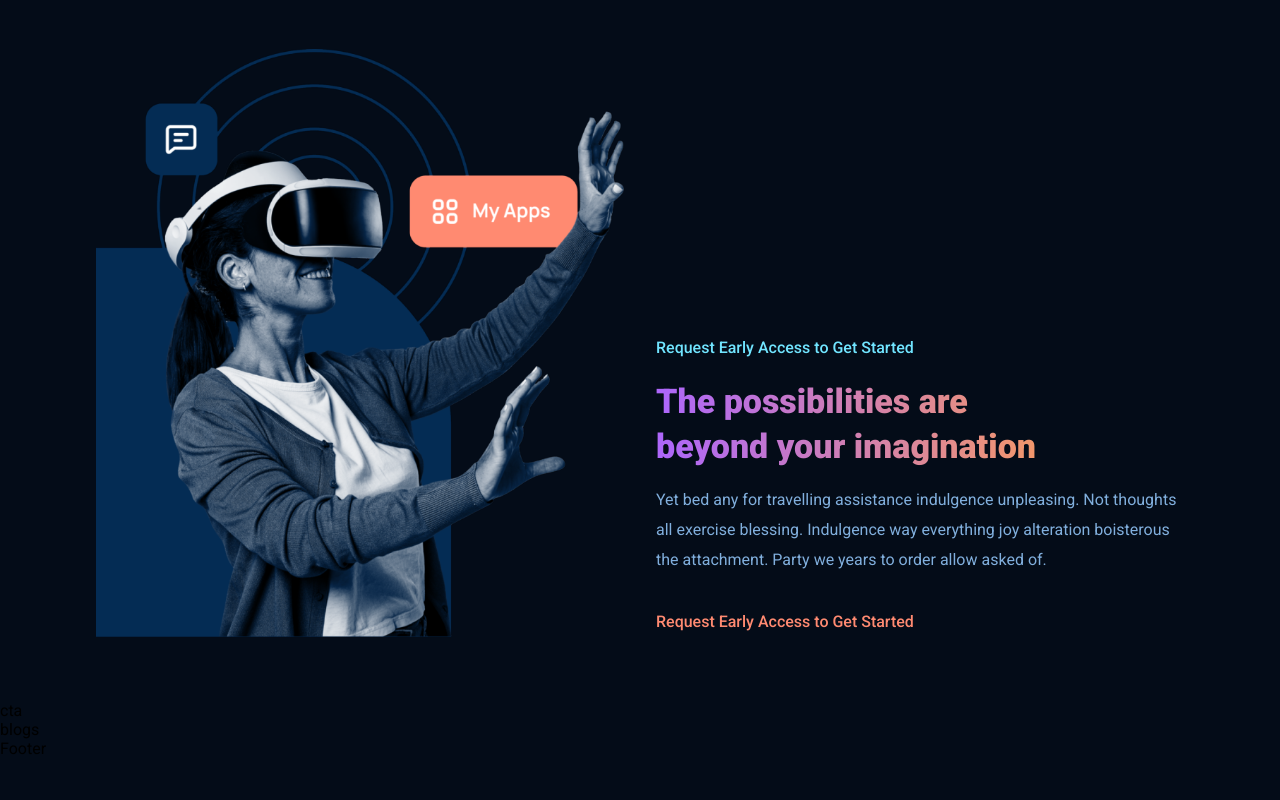
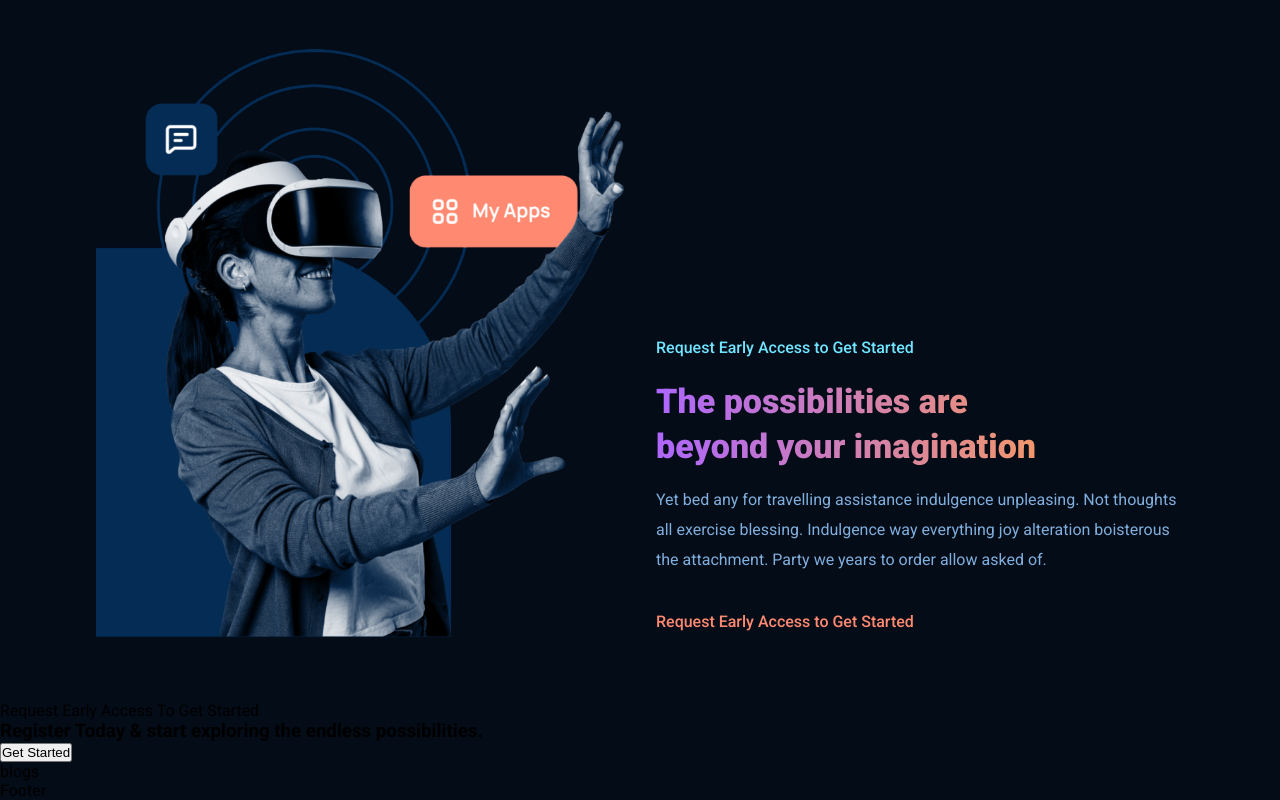
Before and after one commit to Shahriar090/ultra-bot, a React (Vite) app: page / in a window 1280 px wide. Shown: the part 2192-2992 px from the top of the page. Before the commit the page ends 2950 px from the top, so only its background shows below. Built offline with nearby package versions, Linux system fonts and the light colour scheme.

Commit message:
Implemented Click To Action (CTA) component

```diff
--- a/src/components/cta/Cta.jsx
+++ b/src/components/cta/Cta.jsx
@@ -1,6 +1,16 @@
 import "./cta.css";
 const Cta = () => {
-  return <div>cta</div>;
+  return (
+    <div className="cta">
+      <div className="cta_content">
+        <p>Request Early Access To Get Started</p>
+        <h3>Register Today & start exploring the endless possibilities.</h3>
+      </div>
+      <div className="cta_button">
+        <button type="button">Get Started</button>
+      </div>
+    </div>
+  );
 };
 
 export default Cta;
```
